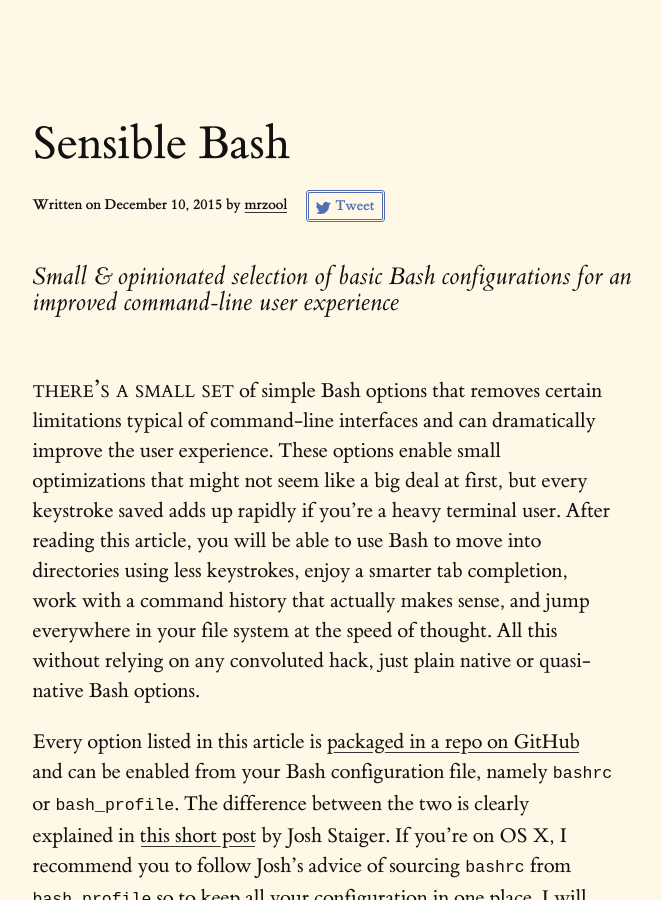
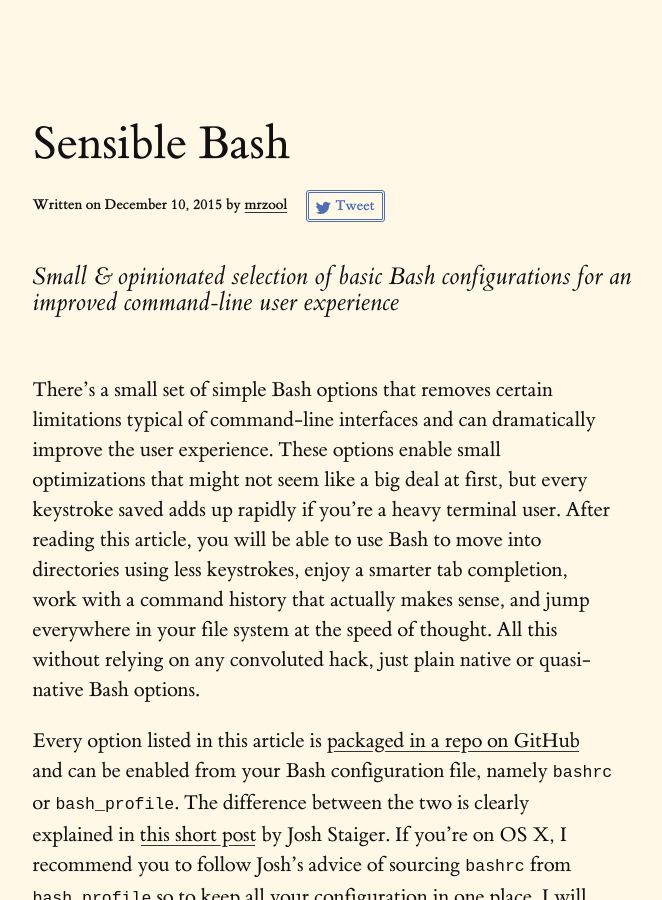
Before and after one commit to mrzool/mrzool.github.io, a Jekyll site: the page built from _posts/2015-12-10-sensible-bash.md, in a window 1280 px wide and 900 px high. Shown: the whole window, without its empty margins (285-947 px from the left). Built offline with Jekyll 4.4.1, drawn with Linux system fonts in a browser that asks for light colours; some of the changed text lies outside the part shown.

Commit message:
get rid of newthought span

```diff
--- a/_includes/_footer.html
+++ b/_includes/_footer.html
@@ -1,7 +1,4 @@
-<footer class="px2 py2 mt2">
-  {% comment %} {% include _nav.html %} {% endcomment %}
-  <small class="block h5 mb1"> <i>This website was last updated on {{ 'now' | date: "%B %-d, %Y" }}.</i> </small>
-  <small class="block h5 mb1"><i>Built with <a href="http://jekyllrb.com/">Jekyll</a> and hosted on <a href="http://github.com">GitHub</a>.</small>
-  <small class="block h5 mb1"><i>&copy; {{ 'now' | date: "%Y" }} Mattia Tezzele &mdash; All rights reserved.</i> </small>
-  {% comment %} <small class="block h5 mb1"><i>See the <a href="/impressum">impressum</a>.</i></small> {% endcomment %}
+<footer class="px3 py3 mt2">
+  <small class="block h6 mb1"> <i>This website was last updated on {{ 'now' | date: "%B %-d, %Y" }}.</i> </small>
+  <small class="block h6 mb1"><i>&copy; {{ 'now' | date: "%Y" }} Mattia Tezzele &mdash; All rights reserved.</i> </small>
 </footer>
--- a/_layouts/home.html
+++ b/_layouts/home.html
@@ -8,7 +8,7 @@
       <div class="cf mxn2">
 
         <div class="sm-col sm-col-6 px2 py2">
-          <div class="white bg-gray px2 py3" style="max-width: 240px">
+          <div class="amethyst bg-gray px2 py3" style="max-width: 240px">
             <h1 class="h3 normal">{{ page.title }}</h1>
             <h2 class="h4 normal">{{ page.subtitle }}</h2>
             <p>{{ page.phone }}</p>
--- a/_posts/2015-12-10-sensible-bash.md
+++ b/_posts/2015-12-10-sensible-bash.md
@@ -5,7 +5,7 @@
 GistID: 086e8495641804e5ed3a
 ---
 
-<span class="newthought">there's a small set</span> of simple Bash options that removes certain limitations typical of command-line interfaces and can dramatically improve the user experience. These options enable small optimizations that might not seem like a big deal at first, but every keystroke saved adds up rapidly if you're a heavy terminal user. After reading this article, you will be able to use Bash to move into directories using less keystrokes, enjoy a smarter tab completion, work with a command history that actually makes sense, and jump everywhere in your file system at the speed of thought. All this without relying on any convoluted hack, just plain native or quasi-native Bash options.
+There's a small set of simple Bash options that removes certain limitations typical of command-line interfaces and can dramatically improve the user experience. These options enable small optimizations that might not seem like a big deal at first, but every keystroke saved adds up rapidly if you're a heavy terminal user. After reading this article, you will be able to use Bash to move into directories using less keystrokes, enjoy a smarter tab completion, work with a command history that actually makes sense, and jump everywhere in your file system at the speed of thought. All this without relying on any convoluted hack, just plain native or quasi-native Bash options.
 
 Every option listed in this article is [packaged in a repo on GitHub](https://github.com/mrzool/bash-sensible) and can be enabled from your Bash configuration file, namely `bashrc` or `bash_profile`. The difference between the two is clearly explained in [this short post](http://www.joshstaiger.org/archives/2005/07/bash_profile_vs.html) by Josh Staiger. If you're on OS X, I recommend you to follow Josh's advice of sourcing `bashrc` from `bash_profile` so to keep all your configuration in one place. I will assume you did this throughout the rest of the article.
 
```
